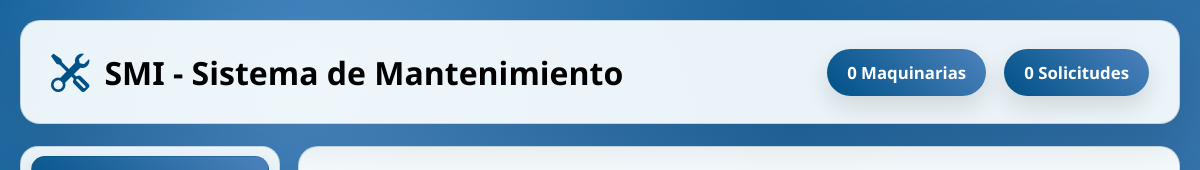
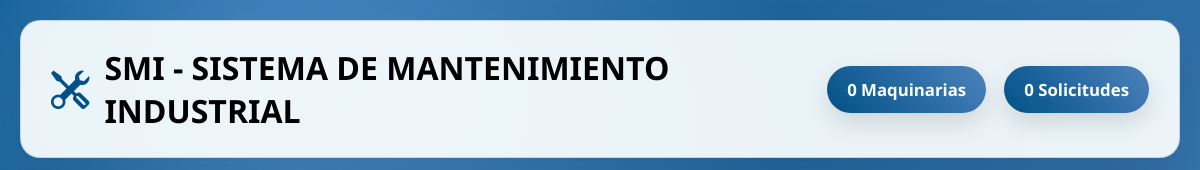
Before and after one commit to jacquelineestudillocortes403-cloud/SMI-Sistema-de-Mantenimiento-Industrial, an Electron app: page frontend/src/index.html in a window 1200 px wide. Shown: the top 170 px of the page. Drawn offline with nearby package versions, Linux system fonts and the light colour scheme; no server answers.

Commit message:
Actualizacion de encabezado

```diff
--- a/frontend/src/index.html
+++ b/frontend/src/index.html
@@ -17,7 +17,7 @@
       <div class="header-left">
         <span class="header-ico"><i class="bi bi-tools"></i></span>
         <div>
-          <h1>SMI - Sistema de Mantenimiento</h1>
+          <h1>SMI - SISTEMA DE MANTENIMIENTO INDUSTRIAL</h1>
         </div>
       </div>
 
```
